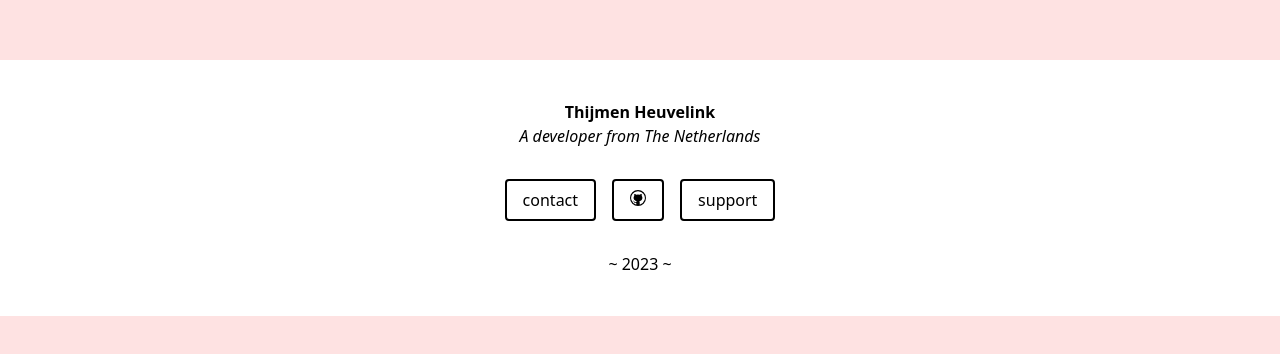
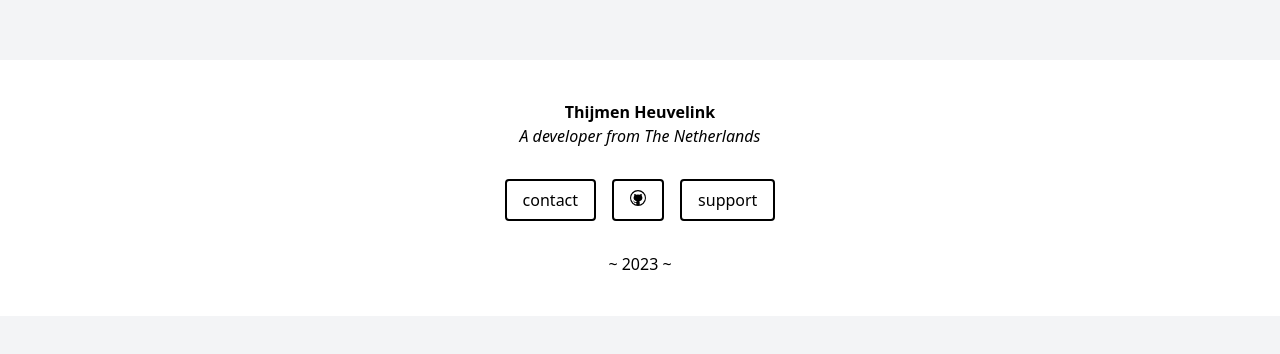
Before and after one commit to ThijmenGThN/ThijmenHeuvelink.nl, a Next.js app: page / in a window 1280 px wide. Shown: the part 212-566 px from the top of the page. Built offline with nearby package versions, Linux system fonts and the light colour scheme.

Commit message:
Rollback

```diff
--- a/pages/index.jsx
+++ b/pages/index.jsx
@@ -2,7 +2,7 @@ import { VscGithub } from 'react-icons/vsc'
 
 export default function Index() {
   return (
-    <div className="bg-red-100 text-center grid place-items-center h-screen">
+    <div className="bg-gray-100 text-center grid place-items-center h-screen">
       <div className="bg-white w-full p-10">
         <b className="my-10">Thijmen Heuvelink</b>
         <br />
```
